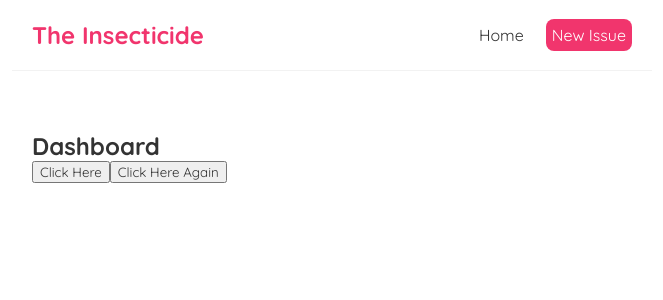
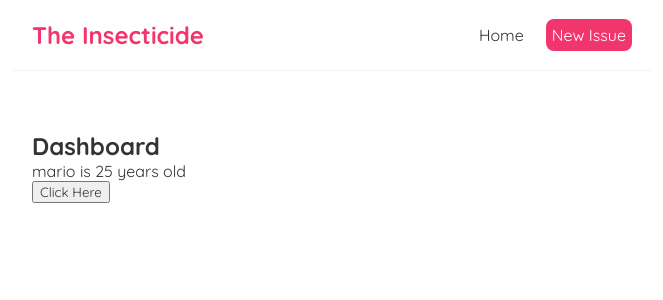
Before and after one commit to AimanFred/bug-tracker, a React (Create React App) app: page / in a window 1280 px wide. Shown: the top 300 px of the page, without its empty margins (308-971 px from the left). Built offline with nearby package versions, Linux system fonts and the light colour scheme.

Commit message:
add useState hook in dashboard

```diff
--- a/src/Dashboard.js
+++ b/src/Dashboard.js
@@ -1,16 +1,20 @@
+import React, { useState } from 'react';
+
 const Dashboard = () => {
-  const handleClick = (e) => {
-    console.log("Hello, User", e);
-  };
-  const handleClickAgain = (name, e) => {
-    console.log("Hello, ", name, e);
+
+  const [name, setName] = useState("mario");
+  const [age, setAge] = useState(25);
+
+  const handleClick = () => {
+    setName("luigi");
+    setAge(30);
   };
 
   return (
     <div className="dashboard">
       <h2>Dashboard</h2>
+      <p>{ name } is { age } years old</p>
       <button onClick={ handleClick }>Click Here</button>
-      <button onClick={ (e) => handleClickAgain("Mario", e) }>Click Here Again</button>
     </div>
   );
 };
```
